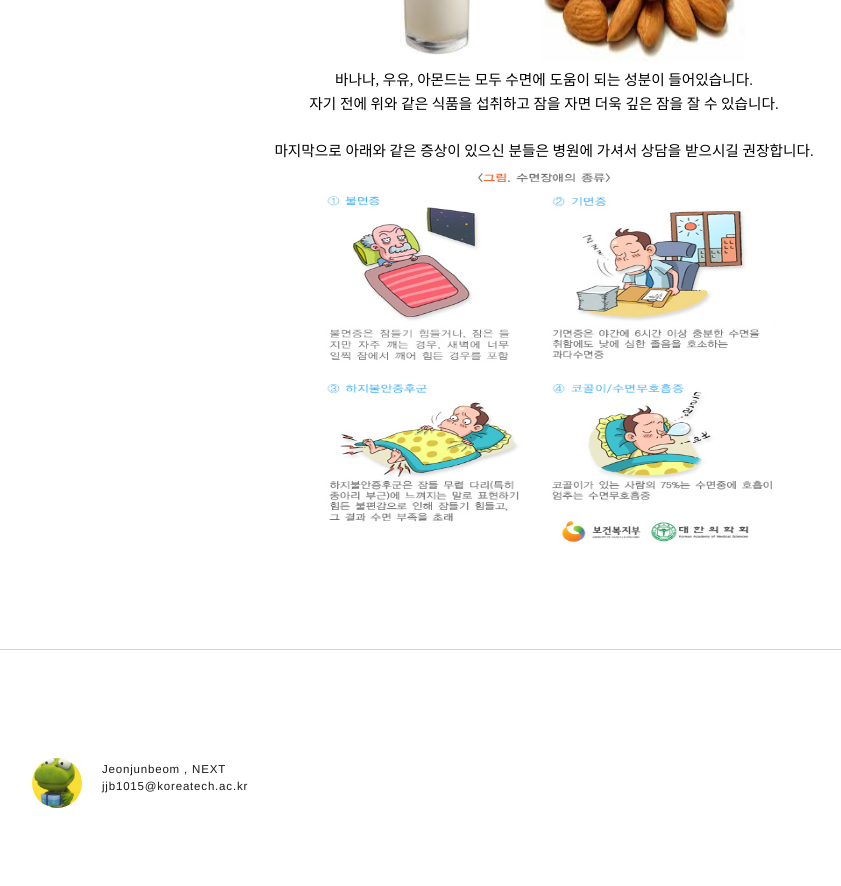
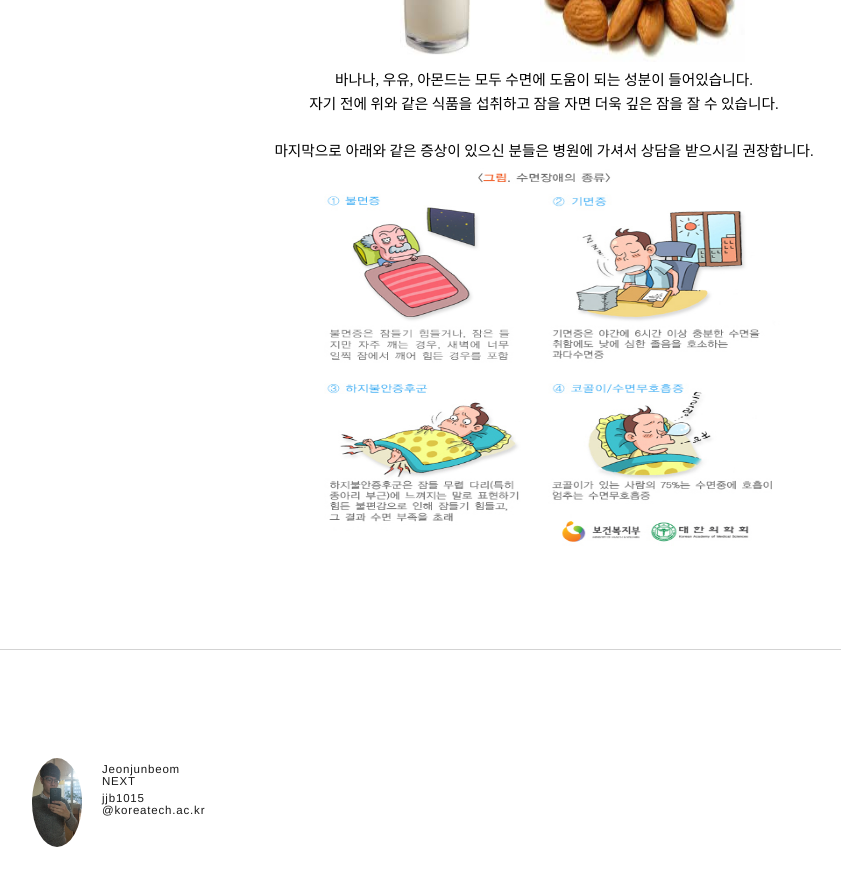
Before and after one commit to kuthealth/kuthealth.github.com, a Jekyll site: the page built from page/sleeping.html, in a window 1280 px wide and 900 px high, scrolled down 1235 px. Shown: the top 886 px of the window, without its empty margins (96-937 px from the left). Built offline with Jekyll 4.4.1, drawn with Linux system fonts in a browser that asks for light colours.

Commit message:
Update sleeping.html

```diff
--- a/page/sleeping.html
+++ b/page/sleeping.html
@@ -213,10 +213,10 @@ div.HStyle13
 
   		 <footer>
             <section>
-              <img src="/images/crong.jpg">
+              <img src="../src/jb.jpg">
               <ul>
-                <li>Jeonjunbeom , NEXT</li>
-                <li>jjb1015@koreatech.ac.kr</li>
+                <li>Jeonjunbeom</li> NEXT</li>
+                <li>jjb1015</li>@koreatech.ac.kr</li>
               </ul>
           </section>
         </footer>
```
